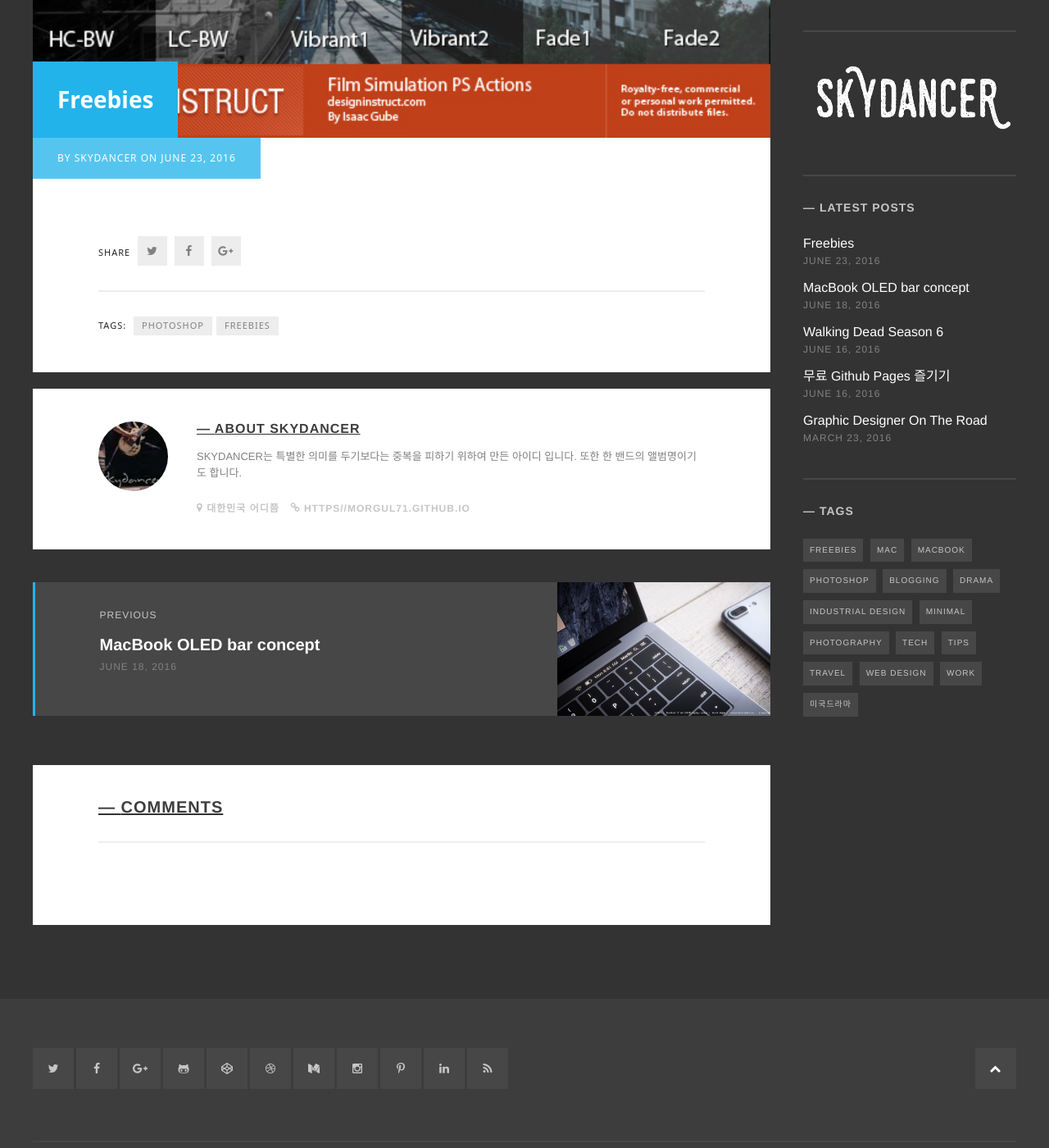
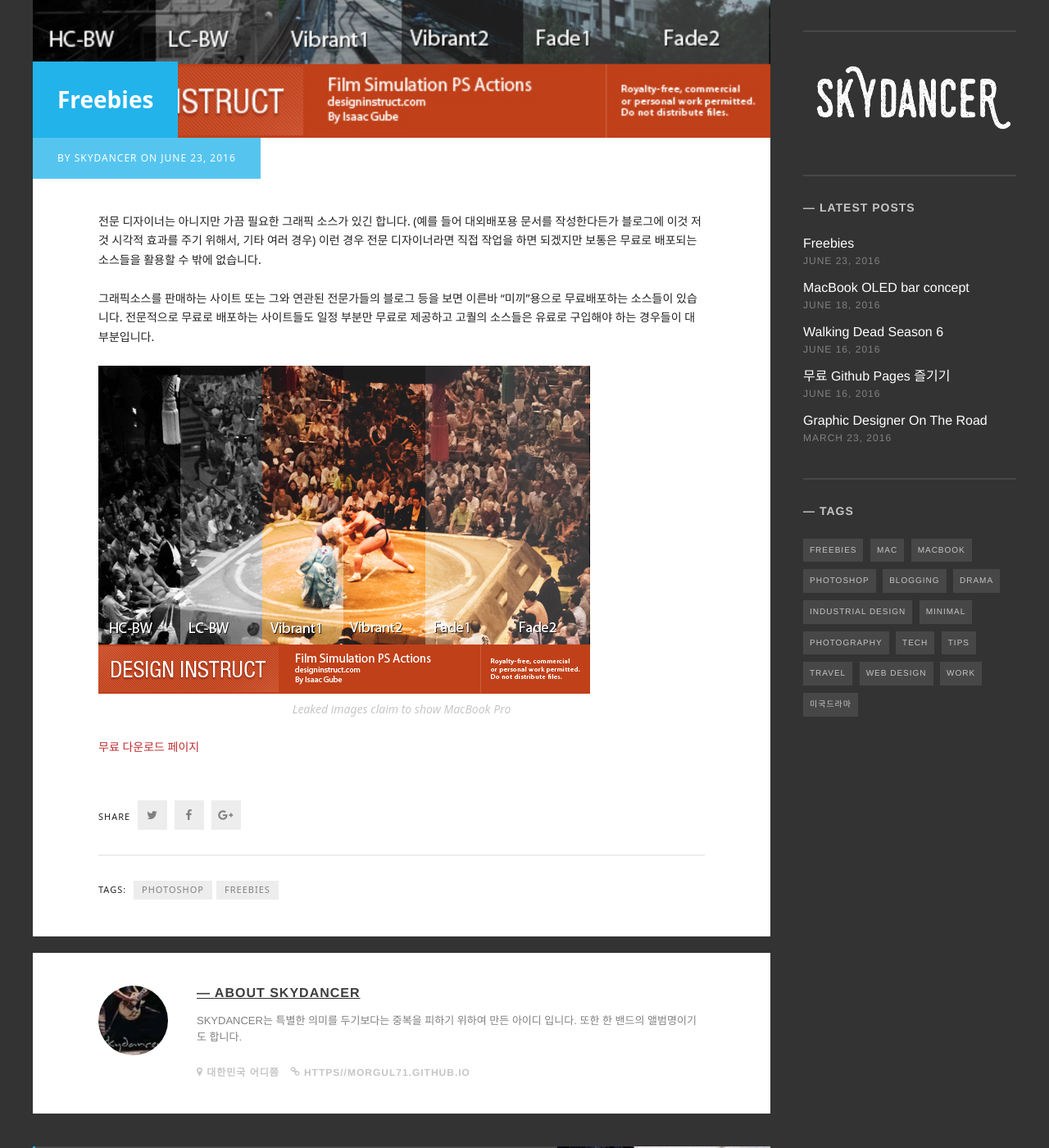
Before and after one commit to morgul71/morgul71.github.io, a Jekyll site: the page built from _posts/2016-06-23-Freebies.md, in a window 1280 px wide and 1400 px high, scrolled down 675 px. Shown: the whole window at 82% size. Built offline with Jekyll 4.4.1, drawn with Linux system fonts in a browser that asks for light colours; some web fonts are replaced; comment, search, counter and statistics services are not loaded.

Commit message:
Update 2016-06-23-Freebies.md

```diff
--- a/_posts/2016-06-23-Freebies.md
+++ b/_posts/2016-06-23-Freebies.md
@@ -5,3 +5,14 @@
 banner_image: image_02_ps_filmactions.jpg
 tags: [Photoshop, Freebies]
 ---
+
+전문 디자이너는 아니지만 가끔 필요한 그래픽 소스가 있긴 합니다. (예를 들어 대외배포용 문서를 작성한다든가 블로그에 이것 저것 시각적 효과를 주기 위해서, 기타 여러 경우) 이런 경우 전문 디자이너라면 직접 작업을 하면 되겠지만 보통은 무료로 배포되는 소스들을 활용할 수 밖에 없습니다.
+
+그래픽소스를 판매하는 사이트 또는 그와 연관된 전문가들의 블로그 등을 보면 이른바 "미끼"용으로 무료배포하는 소스들이 있습니다.
+전문적으로 무료로 배포하는 사이트들도 일정 부분만 무료로 제공하고 고퀄의 소스들은 유료로 구입해야 하는 경우들이 대부분입니다.
+
+
+{% include image_caption.html imageurl="/images/posts/image_01_ps_filmactions.jpg" title="Leaked images claim to show MacBook Pro" caption="Leaked images claim to show MacBook Pro" %}
+
+
+[무료 다운로드 페이지](http://designinstruct.com/free-resources/freebie-6-handy-film-effect-photoshop-actions/)
```
